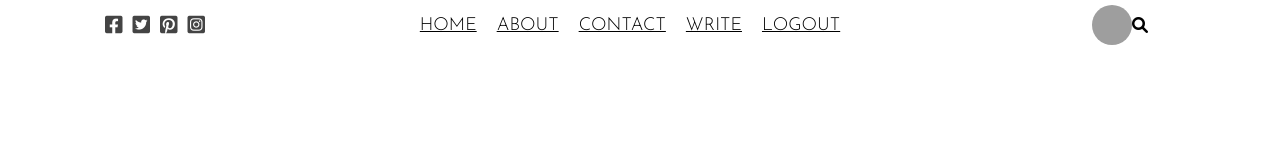
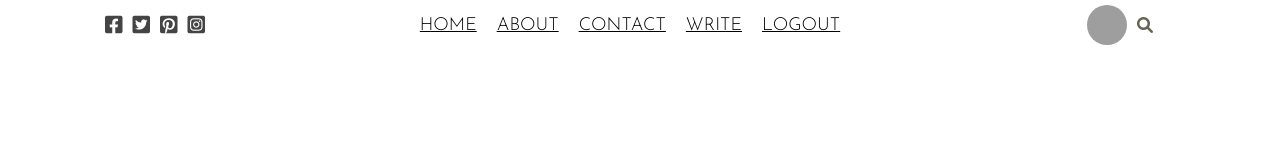
Before and after one commit to yogaaaaaaa/blog-app, a React (Create React App) app in the folder client/: page / in a window 1280 px wide. Shown: the top 160 px of the page. Built offline with nearby package versions, Linux system fonts and the light colour scheme; grey boxes are pictures that could not be loaded.

Commit message:
top navbar fixed

```diff
--- a/client/src/topbar/topbar.css
+++ b/client/src/topbar/topbar.css
@@ -50,3 +50,10 @@
     font-weight: 300;
     cursor: pointer;
 }
+
+.topSearchIcon{
+    font-size: 18;
+    color :#665;
+    cursor: pointer;
+    margin-left: 10px;
+}
```
